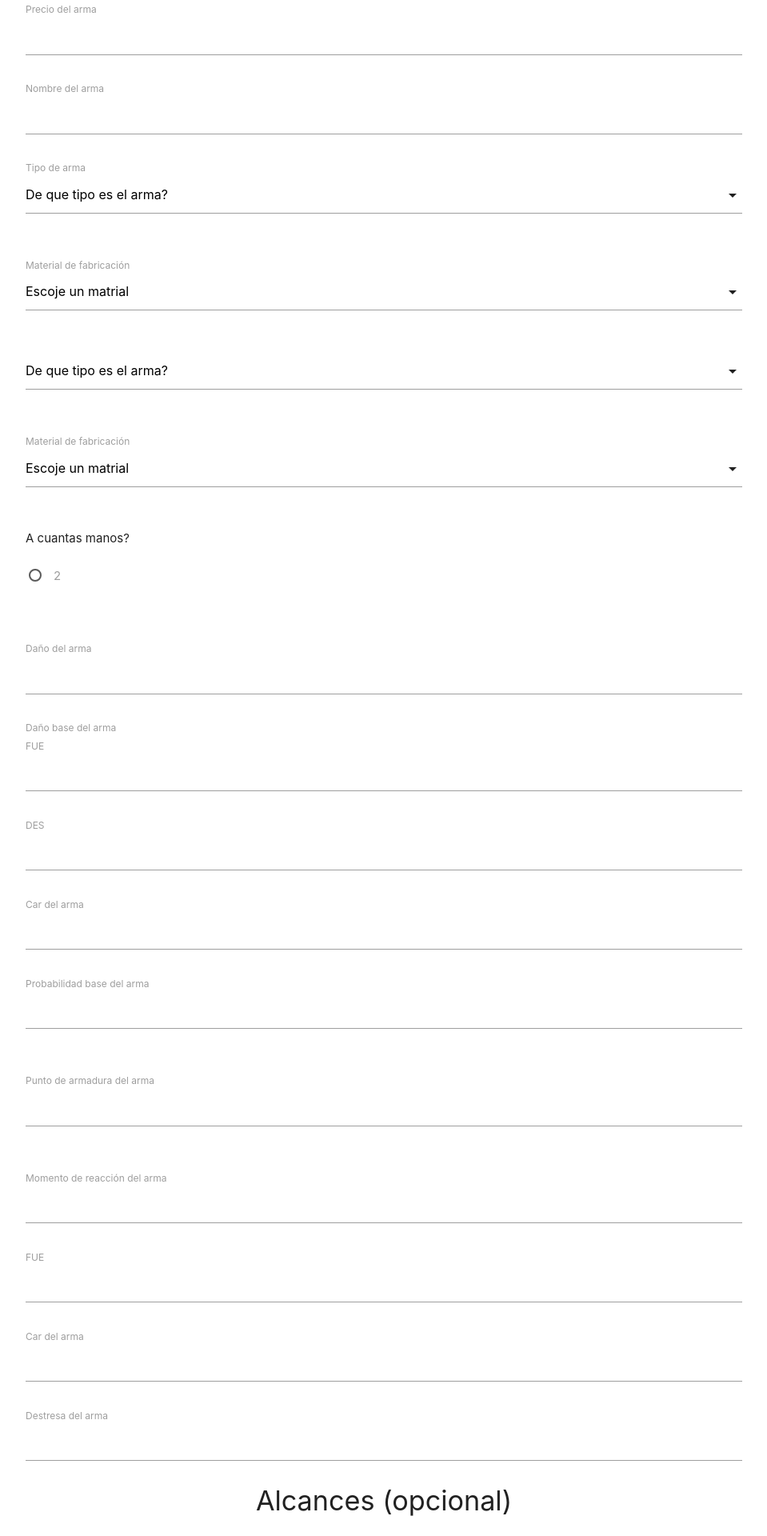
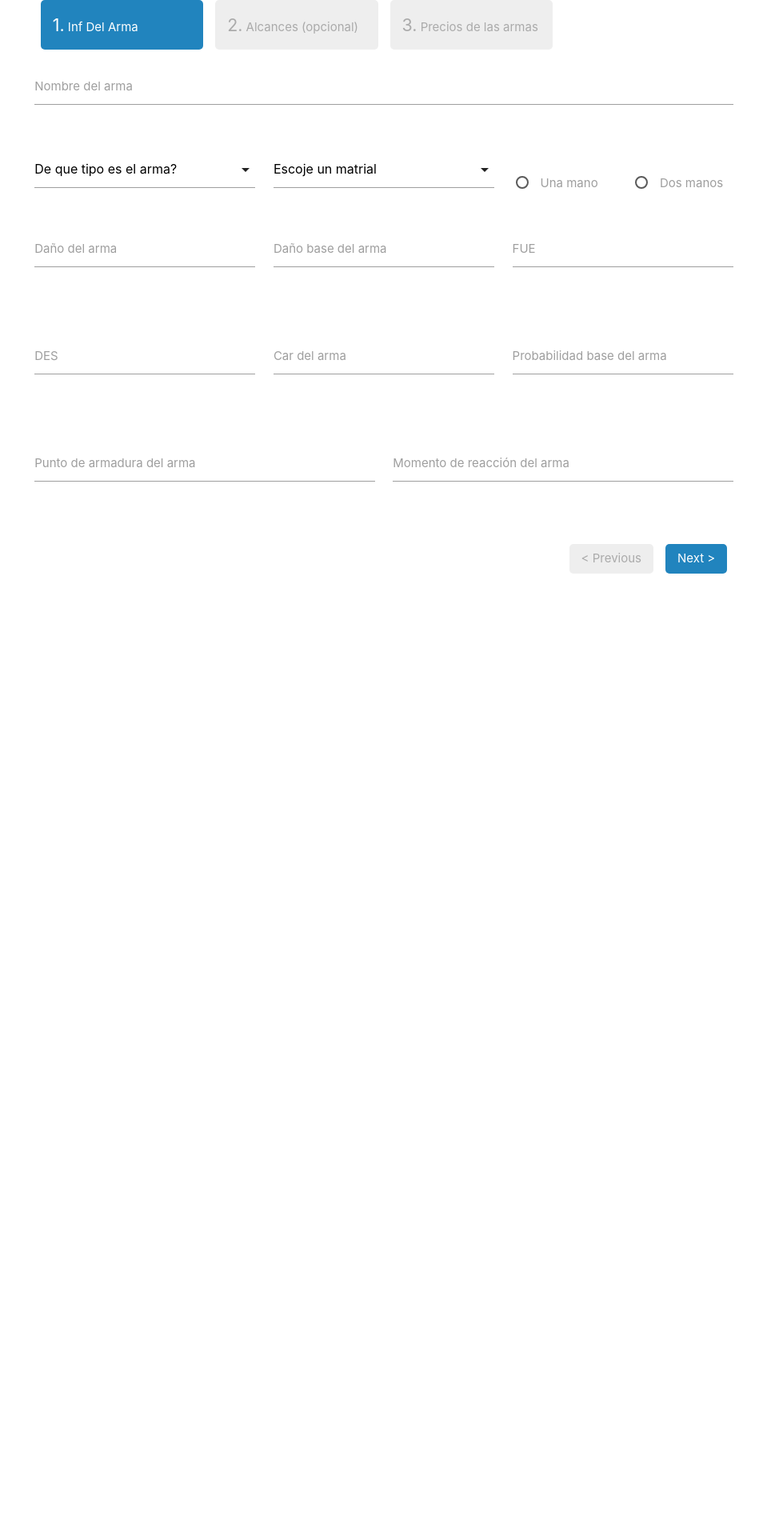
Before and after one commit to pedroGch-zz/RuneQuestApp, a Symfony app: template templates/arma/newArma.html.twig in a window 1280 px wide. Shown: the top 1920 px of the page at 80% size, without its empty margins (160-1119 px from the left). After the commit the page ends 717 px from the top, so only its background shows below. Run offline with Twig, Linux system fonts and the light colour scheme; the template is opened without the code that fills it, so the values that code supplies are empty; some libraries are stand-ins or nearby versions.

Commit message:
terminada maqueta inf del arma

```diff
--- a/templates/arma/newArma.html.twig
+++ b/templates/arma/newArma.html.twig
@@ -4,115 +4,104 @@
 
 {% block body %}
 
+
 <div class="example-wrapper">
   <div class="container">
-    <form action="/saveArma" method="post">
-      <label for="precio">Precio del arma</label>
-      <input type="number" name="precio">
-    <br>
-    <br>
-      <label for="nombre">Nombre del arma</label>
-      <input type="text" name="nombre">
-      <br>
-      <br>
-      <label for="tipo">Tipo de arma</label>
-    <select id="tipo" name="tipo">
-      <option value="" disabled selected>De que tipo es el arma?</option>
-      <option value="1">Espada</option>
-      <option value="2">Lanza</option>
-      <option value="3">Cestos</option>
-    </select>
-    <br>
-    <br>
-      <label for="material_frab">Material de fabricación</label>
-    <select id="material_frab" name="material">
-      <option value="" disabled selected>Escoje un matrial</option>
-      <option value="1">Oro</option>
-      <option value="2">Plata</option>
-      <option value="3">Espiritual</option>
-    </select>
+    <div class="row">
+  <div class="col s12">
+    <form id="example-form">
+      <div>
+      <h3>Inf Del Arma</h3>
+    <section>
+        <div class="row">
+          <div class="input-field col s12 m12 l12">
+            <input name="nombre-armal" id="nombre-arma" type="text" class="validate">
+            <label for="nombre-arma">Nombre del arma</label>
+          </div>
+        </div>
+        <div class="row">
+          <div class="input-field col s12 m6 l4">
 
-
-    <br>
-    <br>
             <select id="tipo" name="tipo">
               <option value="" disabled selected>De que tipo es el arma?</option>
               {% for tipo in tipos %}
                 <option value={{tipo.id}}>{{ tipo.nombreTipo|e }}</option>
               {% endfor %}
             </select>
-      <br>
-      <br>
-        <label for="material_frab">Material de fabricación</label>
+          </div>
+          <div class="input-field col s12 m6 l4">
+
             <select id="material_frab" name="material">
               <option value="" disabled selected>Escoje un matrial</option>
               {% for material in materiales %}
                 <option value={{material.id}}>{{ material.material|e }}</option>
               {% endfor %}
             </select>
-      <br>
-      <br>
-      <span>A cuantas manos?</span>
-      <br>
-      <br>
-
+          </div>
+          <div class="input-field col s12 m6 l4">
+            <div class="row">
+              <div class="input-field col s12 m6 l6">
+                <label>
+                  <input name="manos" type="radio" value="1"  />
+                  <span>Una mano</span>
+                </label>
+              </div>
+              <div class="input-field col s12 m6 l6">
                 <label>
                   <input name="manos" type="radio" value="2"  />
-          <span>2</span>
+                  <span>Dos manos</span>
                 </label>
-        <br>
-        <br>
-      </label>
-      <br>
-      <br>
+              </div>
+            </div>
+          </div>
+          <div class="input-field col s12 m6 l12">
+            <div class="row">
+              <div class="input-field col s12 m6 l4">
                 <label for="danio">Daño del arma</label>
                 <input type="text" name="danio">
-      <br>
-        <br>
+              </div>
+              <div class="input-field col s12 m6 l4">
                 <label for="danioBase">Daño base del arma</label>
-      <br>
+                <input type="text" name="danioBase">
+              </div>
+              <div class="input-field col s12 m6 l4">
                 <label for="fue">FUE</label>
                 <input type="number" name="fue">
-      <br>
-      <br>
+              </div>
+            </div>
+          </div>
+          <div class="input-field col s12 m6 l12">
+            <div class="row">
+              <div class="input-field col s12 m6 l4">
                 <label for="des">DES</label>
                 <input type="number" name="des">
-      <br>
-      <br>
+              </div>
+              <div class="input-field col s12 m6 l4">
                 <label for="car">Car del arma</label>
                 <input type="number" step="0.01" name="car">
-      <br>
-      <br>
+              </div>
+              <div class="input-field col s12 m6 l4">
                 <label for="danioBase">Probabilidad base del arma</label>
                 <input type="text" name="danioBase">
-      <br>
-        <br>
-      <br>
+              </div>
+            </div>
+          </div>
+          <div class="input-field col s12 m6 l12">
+            <div class="row">
+              <div class="input-field col s12 m6 l6">
                 <label for="pa">Punto de armadura del arma</label>
                 <input type="number" name="pa">
-      <br>
-        <br>
-      <br>
+              </div>
+              <div class="input-field col s12 m6 l6">
                 <label for="mr">Momento de reacción del arma</label>
                 <input type="number" name="mr">
-      <br>
-        <br>
-      <label for="fue">FUE</label>
-      <input type="number" name="fue">
-      <br>
-        <br>
-      <label for="car">Car del arma</label>
-      <input type="number" name="car">
-      <br>
-        <br>
-      <label for="des">Destresa del arma</label>
-      <input type="number" name="des">
-
-
-      <span><h4 class="center">Alcances (opcional)</h4></span>
-      <br>
-        <br>
-      <br>
+              </div>
+            </div>
+          </div>
+      </div>
+    </section>
+    <h3>Alcances (opcional)</h3>
+      <section>
         <label for="ef">ef del arma (alcance efectivo)</label>
         <input type="number" name="ef">
         <br>
@@ -120,10 +109,9 @@
         <label for="tf">tf del arma</label>
         <input type="number" name="tf">
         <br>
-      <br>
-      <span><h4 class="center">Precios de las armas</h4></span>
-      <br>
-      <br>
+      </section>
+      <h3>Precios de las armas </h3>
+      <section>
         <label for="psalv">Precio en tierras salvajes</label>
         <input type="number" name="psalv">
         <br>
@@ -143,11 +131,12 @@
         <label for="tfav">Tiempo de fabricación</label>
         <input type="number" step="0.01" name="tfav">
         <span>
-        <input type="submit" value="Crear Arma">
-        <input type="button" value="Cancelar">
-      </span>
+      </section>
 
-
+      </div>
+    </form>
+  </div>
+</div>
 
     </form>
   <div class="container">
@@ -155,5 +144,8 @@
 {% endblock %}
 {% block javascripts %}
   {{ parent() }}
+  <script type="text/javascript" src="{{ asset('js/jquery.steps.min.js') }}"></script>
+  <script type="text/javascript" src="{{ asset('js/materialize.min.js') }}"></script>
   <script type="text/javascript" src="{{ asset('js/armas.js') }}"></script>
+
 {% endblock %}
```
Lines whose indentation alone changed are shown as unchanged.
